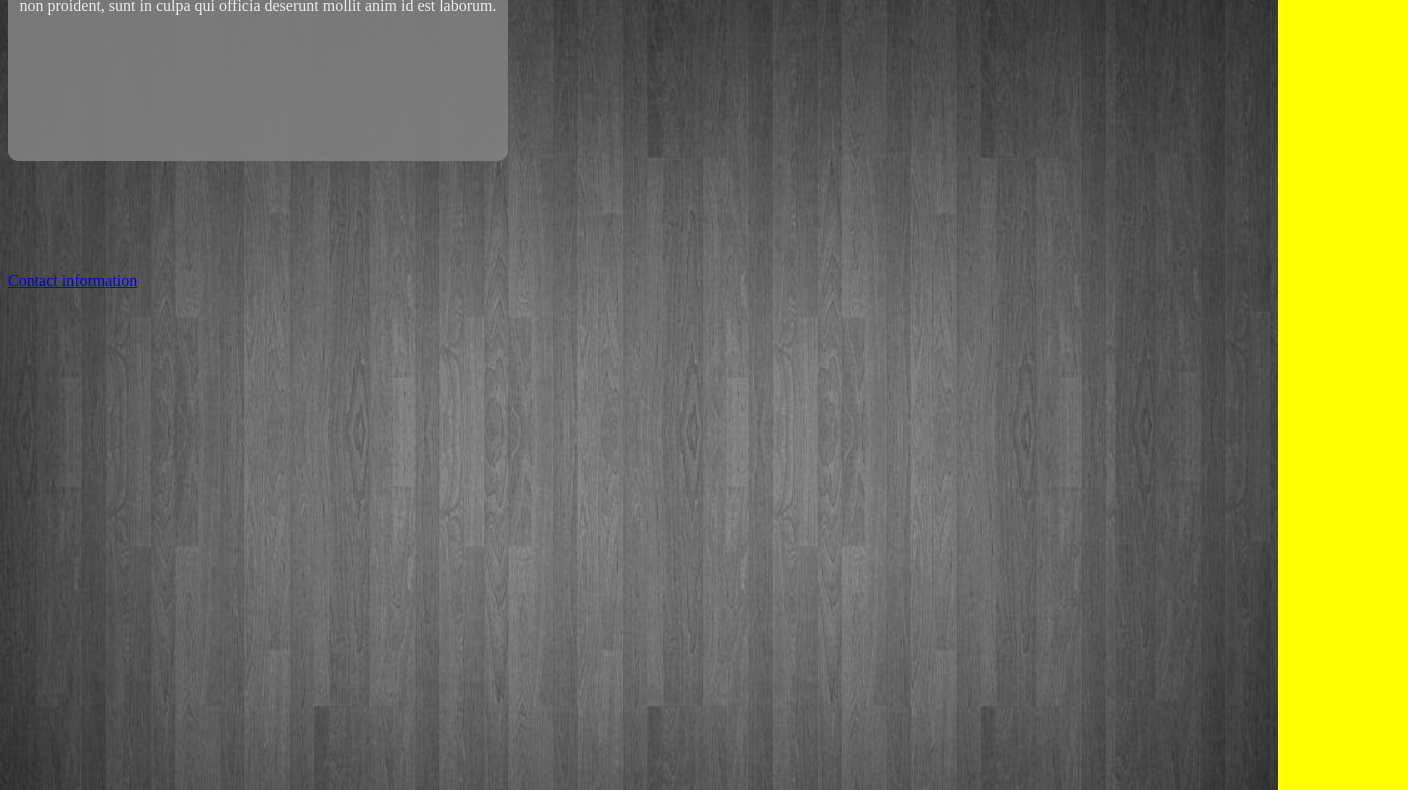
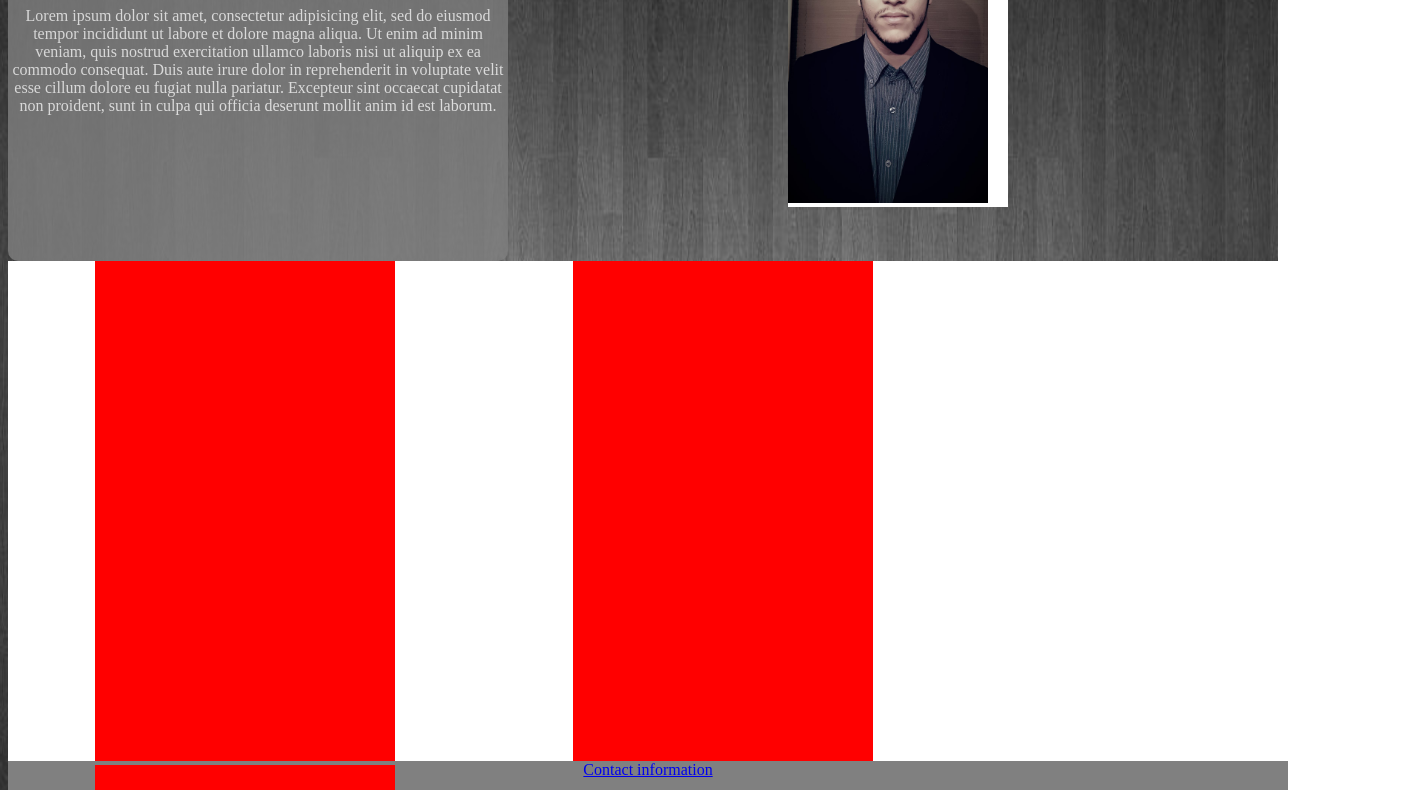
Before and after one commit to nathandroberts/sparta-git-setup, a plain HTML site: page index.html in a window 1280 px wide. Shown: the part 102-892 px from the top of the page, 1408 px wide, since content can reach past the window. Drawn offline with Linux system fonts and the light colour scheme.

Commit message:
main structure completed Nathan Roberts

```diff
--- a/index.html
+++ b/index.html
@@ -23,23 +23,20 @@
           </p>
        </div>
       </main>
-      <table class="portfolio">
-        <tr>
-          <h3></h3>
-          <p></p>
-          <img src="" alt="">
-        </tr>
-        <tr>
-          <h3></h3>
-          <p></p>
-          <img src="" alt="">
-        </tr>
-        <tr>
-          <h3></h3>
-          <p></p>
-          <img src="" alt="">
-        </tr>
-      </table>
+      <aside>
+        <div class="profileImageBox">
+          <img width="200px"src="images/Nathan.jpeg" alt="profile picture">
+        </div>
+      </aside>
+      <div class="portfolioSpace">
+        <div class="portfolioItem">
+        </div>
+        <div class="portfolioItem">
+        </div>
+        <div class="portfolioItem">
+        </div>
+      </div>
+
       <footer>
         <a href="#">Contact information</a>
       </footer>
--- a/styles/style.css
+++ b/styles/style.css
@@ -1,7 +1,10 @@
-body {
-  background-color: yellow;
+.container {
+  width: 1400px;
+  height: 1800px;
 }
 header {
+  top: 0px;
+  left: 0px;
   background-color: black;
   position: fixed;
   width: 100vw;
@@ -16,16 +19,53 @@ header {
   margin-left: -10px;
 }
 .mainBox {
-  margin-top: -1400px;
+  margin-top: -1300px;
   text-align: center;
   background-color: gray;
   border-radius: 10px solid;
   position: relative;
-  opacity: 0.9;
+  opacity: 0.8;
   width: 500px;
   height: 350px;
   border-radius: 10px;
+
 }
 .mainBoxText{
   color: white;
 }
+.profileImageBox {
+  margin-right: 400px;
+  margin-top: -350px;
+  float: right;
+  position: relative;
+  display: inline-block;
+  width: 220px;
+  background-color: white;
+}
+.portfolioSpace {
+  background-color: white;
+  position: relative;
+  background-color: white;
+  width: 100vw;
+  height: 500px;
+}
+.portfolioItem {
+    height: 500px;
+    position: relative;
+    width: 300px;
+    background-color: red;
+    display: inline-block;
+    margin: 0px 87px;
+}
+footer {
+  text-align: center;
+  display: inline-block;
+  width: 100vw;
+  height: 50px;
+  background-color: gray;
+}
+@media screen and (max width 1300px) {
+  .mainBox {
+    margin-top: 200px;
+  }
+}
```
